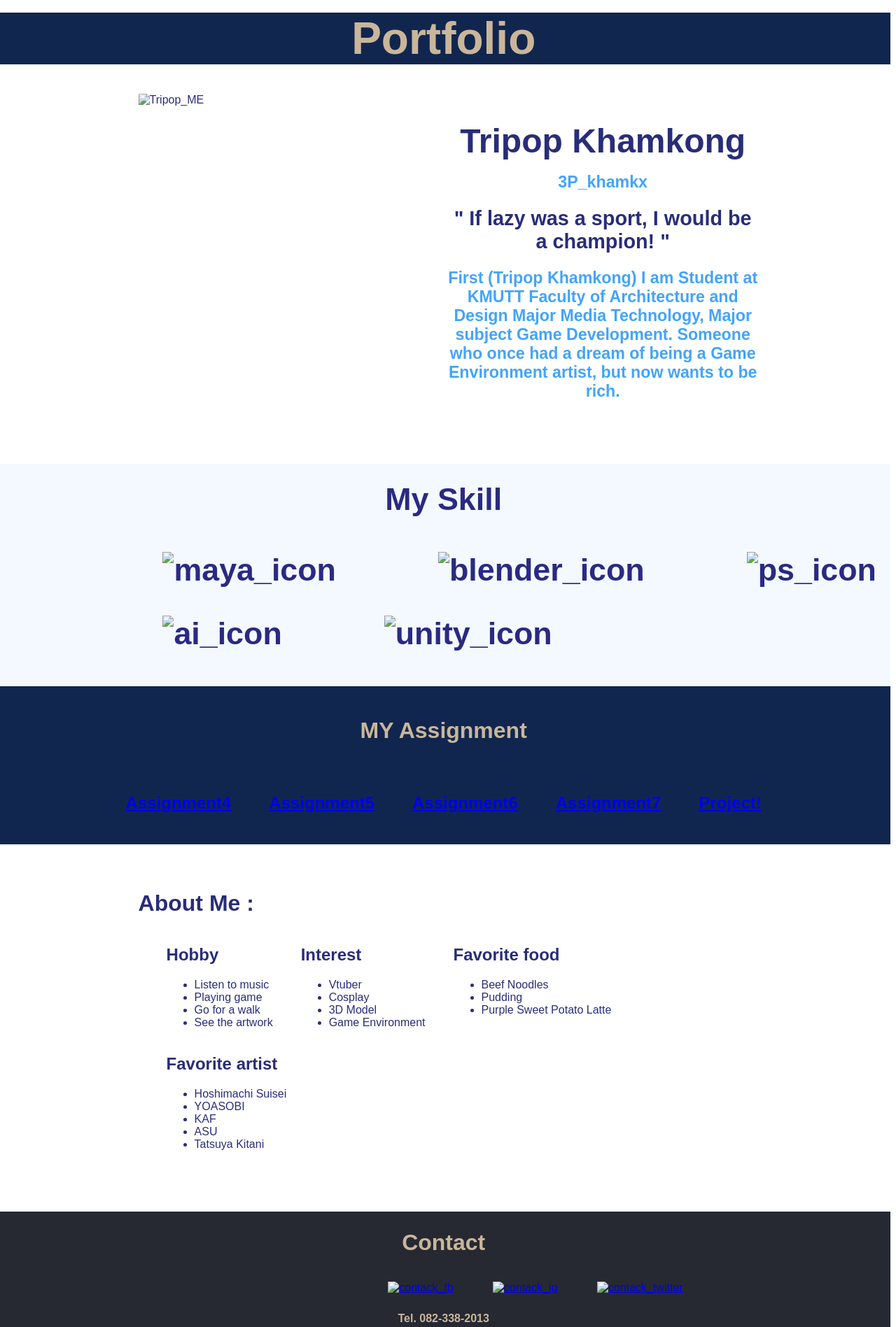
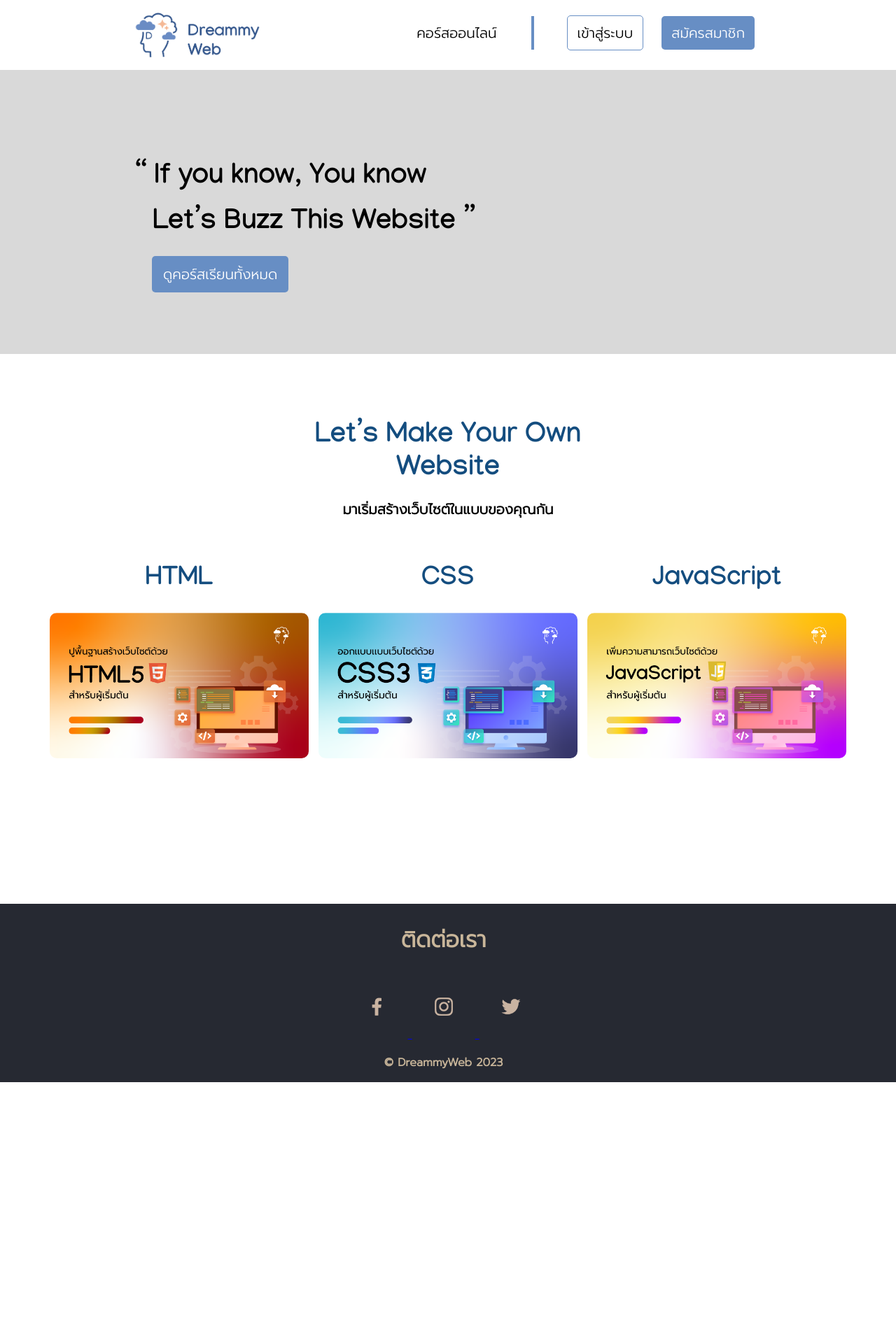
Before and after one commit to ImSorryBoi/WEBPRO, a plain HTML site: page DreammyWeb/public/index.html in a window 1280 px wide. Shown: the top 1897 px of the page at 70% size. After the commit the page ends 1547 px from the top, so only its background shows below. Drawn offline with Linux system fonts and the light colour scheme.

Commit message:
ADD: FUK_CSS And HTML

```diff
--- /dev/null
+++ b/DreammyWeb/public/css/HomeStyle.css
@@ -0,0 +1,325 @@
+body {
+    background-color: #ffffff;
+	margin: 0;
+}
+
+.navcontainer{
+	font-family: 'Prompt', sans-serif;
+}
+
+.navcontainer>h1 {
+	text-align: center;
+    font-size: 250%;
+	margin-top: 40px;
+	margin-bottom: 40px;
+}
+
+.navcontainer>h2 {
+	text-align: center;
+    font-size: 250%;
+	margin-top: 40px;
+	margin-bottom: 105px;
+}
+
+.navcontainer>hr {
+	height:6px;
+	margin-top: -1px;
+	margin-bottom: -1px;
+	border-width:0;
+	background-color: #C9B69A;
+}
+
+.logo{
+	margin-left: 15%;
+	margin-top: 15px;
+	margin-bottom: 15px;
+	width: 180px;
+}
+
+nav{
+	display: flex;
+	justify-content: space-between;
+	background: #ffffff;
+	box-shadow: 0px 0px 12px rgb(155, 155, 155);
+	height: 100px;
+	width: 100%;
+}
+
+nav ul{
+	margin-right: 15%;
+}
+
+nav ul li{
+	display: inline-block;
+	line-height: 52px;
+	margin: 5px 10px;
+}
+
+nav ul li a{
+	color: white;
+	font-size: 20px;
+	padding: 9px 14px;
+	border-radius: 5px;
+	text-decoration: none;
+}
+
+#allcoursebutton{
+	color: #000;
+	margin-right: 20px;
+	border-right: 4px solid #678EC4;
+	border-radius: 0;
+	padding-right: 50px;
+}
+
+#allcoursebutton:hover{
+	color: #144D7F;
+	transition: .3s;
+}
+
+#loginbutton{
+	color: #000;
+	background-color: #ffffff;
+	border: 1px solid #678EC4;
+}
+
+#loginbutton:hover{
+	color: #ffffff;
+	background-color: #678EC4;
+	transition: .3s;
+}
+
+#registerbutton{
+	background-color: #678EC4;
+}
+
+#registerbutton:hover{
+	color: #dddddd;
+	background-color: #5d84b9;
+	transition: .3s;
+}
+
+a:hover{
+	transition: .3s;
+}
+
+.grid-container2 {
+	font-family: 'Prompt', sans-serif;
+    display: grid;
+    grid-template-columns: 15% auto 15%;
+}
+
+.grid-container2>div {
+    color: #2A2A82;
+    font-family: 'Prompt', sans-serif;
+    font-size: 100%;
+}
+
+.grid-container_promote_page {
+	font-family: 'Prompt', sans-serif;
+    display: grid;
+    grid-template-columns: 15% auto 15%;
+	background-color: #D9D9D9;
+}
+
+.promote_page {
+	margin-top: 11%;
+	margin-bottom: 11%;
+	grid-column: 2 / span 1;
+}
+
+.promote_page>h1 {
+	font-family: 'Manjari', sans-serif;
+	font-size: 30pt;
+}
+
+.promote_page>h2 {
+	font-family: 'Manjari', sans-serif;
+	font-size: 30pt;
+	margin-top: -15px;
+	padding-left: 26px;
+}
+
+#Allcoursebutton{
+	color: white;
+	background-color: #678EC4;
+	font-size: 20px;
+	padding: 11px 16px;
+	border-radius: 5px;
+	text-decoration: none;
+	margin-left: 25px;
+}
+
+#Allcoursebutton:hover{
+	background-color: #5a81b8;
+}
+
+.grid-container_Course {
+	font-family: 'Prompt', sans-serif;
+    display: grid;
+    grid-template-columns: 5% 30% 30% 30% 5%;
+	background-color: #ffffff;
+	margin-top: 70px;
+	margin-bottom: 200px;
+}
+
+#Course_headline {
+	font-family: 'Manjari', sans-serif;
+	grid-column: 3 / span 1;
+	text-align: center;
+}
+
+#Course_headline>h1 {
+	color: #144D7F;
+	font-size: 30pt;
+}
+
+#Course_headline>h2 {
+	font-family: 'Prompt', sans-serif;
+	margin-top: -10px;
+	margin-bottom: 40px;
+	color: #000000;
+	font-size: 15pt;
+}
+
+#Course_HTML {
+	font-family: 'Manjari', sans-serif;
+	grid-column: 2 / span 1;
+	text-align: center;
+	color: #144D7F;
+	font-size: 14pt;
+}
+
+#Course_CSS {
+	font-family: 'Manjari', sans-serif;
+	grid-column: 3 / span 1;
+	text-align: center;
+	color: #144D7F;
+	font-size: 14pt;
+}
+
+#Course_java {
+	font-family: 'Manjari', sans-serif;
+	grid-column: 4 / span 1;
+	text-align: center;
+	color: #144D7F;
+	font-size: 14pt;
+}
+
+#Course_pic {
+	width: 370px;
+    height: 208px;
+	margin: auto;
+	border-radius: 10px;
+}
+
+#Course_pic:hover {
+	transform: scale(1.1);
+	transition: transform .2s;
+	box-shadow: 0px 0px 8px #C9B69A;
+}
+
+#footer {
+    background-color: #262932;
+    text-align: center;
+    grid-column: 1 / span 3;
+    margin-left: -1%;
+}
+
+#footer>h2 {
+    color: #C9B69A;
+    font-size: 200%;
+    grid-column: 2 / span 1;
+}
+
+#footer>h3 {
+    color: #C9B69A;
+    font-size: 100%;
+    grid-column: 2 / span 1;
+}
+
+.ContactIcon{
+    grid-column: 2 / span 3;
+    text-align: center;
+    grid-gap: 5%;
+
+}
+
+.ContactIcon img {
+    width: 30px;
+    height: 30px;
+    margin: 30px;
+}
+
+
+/* หน้า couse */
+.logo1{
+	margin-left: 5%;
+	margin-top: 5px;
+	width: 60px;
+}
+
+.grid-container_Courseinfo {
+	font-family: 'Prompt', sans-serif;
+    display: grid;
+    grid-template-columns: 10% 40% 40% 10%;
+	background-color: rgb(148, 148, 148);
+}
+
+/* .Courseinfo {
+	background-color: #ffffff;
+	margin-top: 5%;
+	margin-bottom: 5%;
+	border-radius: 20px;
+	grid-column: 3 / span 1;
+} */
+
+#Course_picinfo {
+	width: 100%;
+	margin-top: 5%;
+	margin-bottom: 5%;
+	border-radius: 20px;
+	grid-column: 2 / span 2;
+}
+
+.grid-container_video {
+	font-family: 'Prompt', sans-serif;
+    display: grid;
+    grid-template-columns: 20% auto 20%;
+	background-color: #535353;
+	padding: 3%;
+	padding-bottom: 150px;
+}
+
+#video {
+	grid-column: 2 /span 1;
+}
+
+#text {
+	grid-column: 2/span 1;
+	text-align: center;
+}
+
+#text>h1 {
+	font-family: 'Manjari', sans-serif;
+	color: #ffffff;
+	font-size: 35pt;
+	margin-bottom: 6%;
+}
+
+.container {
+	position: relative;
+	overflow: hidden;
+	width: 100%;
+	padding-top: 56.25%;
+}
+
+  /* Then style the iframe to fit in the container div with full height and width */
+.responsive-iframe {
+	position: absolute;
+	top: 0;
+	left: 0;
+	bottom: 0;
+	right: 0;
+	width: 100%;
+	height: 100%;
+  }
--- a/DreammyWeb/public/index.html
+++ b/DreammyWeb/public/index.html
@@ -1,122 +1,59 @@
 <!DOCTYPE html>
-<html>
+<html lang="en">
   <head>
-        <meta charset="utf-8">
-        <meta http-equiv="X-UA-Compatible" content="IE=edge">
-        <title>Homepage</title>
-        <meta name="description" content="">
-        <meta name="viewport" content="width=device-width, initial-scale=1">
-        <link rel="stylesheet" href="css/home.css" type="text/css">
-        <link rel="preconnect" href="https://fonts.googleapis.com">
-        <link rel="preconnect" href="https://fonts.gstatic.com" crossorigin>
-        <link href="https://fonts.googleapis.com/css2?family=Prompt:wght@300&display=swap" rel="stylesheet">
-
+    <meta charset="UTF-8" />
+    <meta http-equiv="X-UA-Compatible" content="IE=edge" />
+    <meta name="viewport" content="width=device-width, initial-scale=1.0" />
+    <title>Dreammy Web</title>
+	<link type="text/css" rel="stylesheet" href="css/HomeStyle.css">
+	<link href="https://fonts.googleapis.com/css2?family=Manjari:wght@700&family=Prompt:wght@300&display=swap" rel="stylesheet">
   </head>
   <body>
-        <div id="header">
-            <h1>Portfolio</h1>
+    <div class="navcontainer">
+        <nav>
+            <img class="logo" src="picture/logo_web.png" alt="logo">
+            <ul>
+              <li><a id="allcoursebutton"href="index.html">คอร์สออนไลน์</a></li>
+              <li><a id="loginbutton" href="login.html">เข้าสู่ระบบ</a></li>
+              <li><a id="registerbutton" href="register.html">สมัครสมาชิก</a></li>
+            </ul>
+        </nav>
+        <span id="name"></span>
     </div>
-        <div class="grid-container">
-            <div id="Mepicure">
-                <img id="picure" src="picture/ME.png" alt="Tripop_ME">
+    <section class="grid-container_promote_page">
+      <div class="promote_page">
+        <h1>“ If you know, You know </h1>
+        <h2> Let’s Buzz This Website ”</h2>
+            <a id="Allcoursebutton" href="index.html">ดูคอร์สเรียนทั้งหมด</a>
       </div>
-            <div id="introduction">
-                <h2>Tripop Khamkong</h2>
-                    <h3>3P_khamkx <h3>
-                        <h4>" If lazy was a sport, I would be a champion! "<h4>
-                            <h3>First (Tripop Khamkong) I am Student at KMUTT Faculty of Architecture and Design
-                                Major Media Technology, Major subject Game Development. Someone who once had a dream of being a Game Environment artist,
-                                 but now wants to be rich.
-                            </h3>
+    </section>
+    <div class="grid-container_Course">
+        <div id="Course_headline">
+            <h1> Let’s Make Your Own Website </h1>
+            <h2> มาเริ่มสร้างเว็บไซต์ในแบบของคุณกัน </h2>
         </div>
+        <div id="Course_HTML">
+            <h1> HTML </h1>
+            <a href="html_Course.html">
+                <img id="Course_pic" src="picture/HTML.png" alt="HTML Course">
+            </a>
         </div>
-
-        <div class="grid-container2">
-            <div id="skill">
-                <h1>My Skill<h1>
-                    <div class="SkillIcon">
-                        <div><img src="picture/maya_icon.png" alt="maya_icon"></div>
-                        <div><img src="picture/blender_icon.png" alt="blender_icon"></div>
-                        <div><img src="picture/ps_icon.png" alt="ps_icon"></div>
-                        <div><img src="picture/ai_icon.png" alt="ai_icon"></div>
-                        <div><img src="picture/unity_icon.png" alt="unity_icon"></div>
+        <div id="Course_CSS">
+            <h1> CSS </h1>
+            <a href="css_Course.html">
+            <img id="Course_pic" src="picture/CSS.png" alt="CSS Course">
+            </a>
         </div>
-            </div>
-        </div>
-        <div class="AssignmentMenu">
-            <br>
-            <h2>MY Assignment</h2>
-            <div class="Menu">
-                <h2><a href="assignment4/recipe.html">Assignment4 </a> </h2>
-            </div>
-            <div class="Menu">
-                <h2><a href="assignment5/index.html">Assignment5</a></h2>
-            </div>
-            <div class="Menu">
-                <h2><a href="assignment6/register.html">Assignment6</a></h2>
-            </div>
-            <div class="Menu">
-                <h2><a href="assignment7/index.html">Assignment7</a></h2>
-            </div>
-            <div class="Menu">
-                <h2><a href="project.html">Project!</a></h2>
-            </div>
-        </div>
-        <div class="grid-container">
-            <div id="aboutme">
-                <h1>About Me :</h1>
-                <div class="flex_container">
-                    <div>
-                        <h2>
-                            Hobby
-                        </h2>
-                        <ul>
-                            <li>Listen to music</li>
-                            <li>Playing game</li>
-                            <li>Go for a walk</li>
-                            <li>See the artwork</li>
-                        </ul>
-                    </div>
-                    <div>
-                        <h2>
-                            Interest
-                        </h2>
-                        <ul>
-                            <li>Vtuber</li>
-                            <li>Cosplay</li>
-                            <li>3D Model</li>
-                            <li>Game Environment</li>
-                        </ul>
-                    </div>
-                    <div>
-                        <h2>
-                            Favorite food
-                        </h2>
-                        <ul>
-                            <li>Beef Noodles</li>
-                            <li>Pudding</li>
-                            <li>Purple Sweet Potato Latte</li>
-                        </ul>
-                    </div>
-                    <div>
-                        <h2>
-                            Favorite artist
-                        </h2>
-                        <ul>
-                            <li>Hoshimachi Suisei</li>
-                            <li>YOASOBI</li>
-                            <li>KAF</li>
-                            <li>ASU</li>
-                            <li>Tatsuya Kitani</li>
-                        </ul>
-                    </div>
-                </div>
-            </div>
+        <div id="Course_java">
+            <h1> JavaScript </h1>
+            <a href="javascript_Course.html">
+                <img id="Course_pic" src="picture/JAVA.png" alt="JavaScript Course">
+            </a>
         </div>
       </div>
     <div class="grid-container2">
         <div id="footer">
-                <h2>Contact</h2>
+            <h2>ติดต่อเรา</h2>
             <div class="ContactIcon">
                 <a href="https://www.facebook.com/profile.php?id=100003896884012">
                     <img src="picture/contack_fb.png" alt="contack_fb">
@@ -128,8 +65,7 @@
                     <img src="picture/contack_twitter.png" alt="contack_twitter">
                 </a>
             </div>
-                <h3>Tel. 082-338-2013 </h3>
-            </div>
+            <h3>© DreammyWeb 2023</h3>
         </div>
     </div>
   </body>
```
Also changed, not shown: DreammyWeb/public/css_Course.html (added, +50 -0 lines), DreammyWeb/public/html_Course.html (added, +50 -0 lines), DreammyWeb/public/javascript_Course.html (added, +50 -0 lines), DreammyWeb/public/js/feed.js (+6 -6 lines), DreammyWeb/public/login.html (+1 -1 lines), DreammyWeb/public/register.html (+5 -4 lines), DreammyWeb/server.js (+4 -7 lines), DreammyWeb/public/css/RegisAndLoginStyle.css (renamed from DreammyWeb/public/css/style.css), DreammyWeb/public/picture/CSS info.png (added), DreammyWeb/public/picture/CSS.png (added), DreammyWeb/public/picture/HTML info.png (added), DreammyWeb/public/picture/HTML.png (added), DreammyWeb/public/picture/JAVA info.png (added), DreammyWeb/public/picture/JAVA.png (added), 4 more files. Lines whose indentation alone changed are shown as unchanged.
